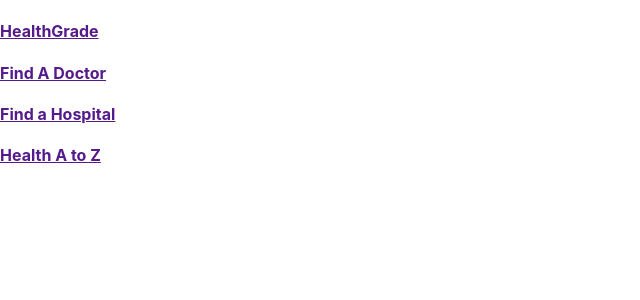
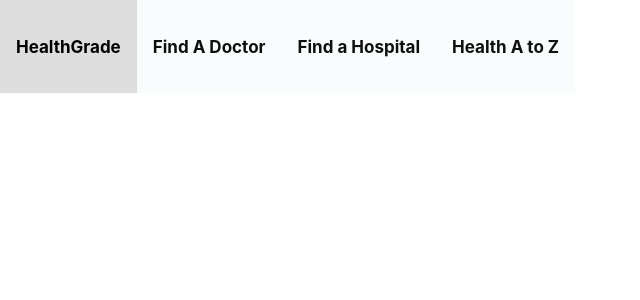
Before and after one commit to AnushaCA07/React-First-App, a React (Create React App) app: page / in a window 1280 px wide. Shown: the top 300 px of the page, without its empty margins (0-640 px from the left). Built offline with nearby package versions, Linux system fonts and the light colour scheme.

Commit message:
Navbar changes

```diff
--- a/src/App.css
+++ b/src/App.css
@@ -28,6 +28,13 @@
   color: #61dafb;
 }
 
+.row {
+  width: 100%;
+  display: flex;
+  flex-direction: row;
+}
+
+
 @keyframes App-logo-spin {
   from {
     transform: rotate(0deg);
--- a/src/App.js
+++ b/src/App.js
@@ -1,4 +1,4 @@
-import logo from './logo.svg';
+//import logo from './logo.svg';
 import './App.css';
 // import CourseList from '../src/CourseList';
 import Navbar from '../src/Navbar';
@@ -18,14 +18,13 @@
   {
     Name: "Health A to Z",
     Url:""
-  }];
+  }
+];
 
 function App() {
   return (
-      <div>
+      <div class="row">
         <Navbar menu = {menu}/>
-
-
       </div>
   );
 }
--- /dev/null
+++ b/src/Navbar.css
@@ -0,0 +1,27 @@
+/* Add a black background color to the top navigation */
+.topnav {
+    background-color: rgb(248, 252, 253);
+    overflow: hidden;
+  }
+
+  /* Style the links inside the navigation bar */
+  .topnav a {
+    float: left;
+    color: #100f0f;
+    text-align: center;
+    padding: 14px 16px;
+    text-decoration: none;
+    font-size: 17px;
+  }
+
+  /* Change the color of links on hover */
+  .topnav a:hover {
+    background-color: #ddd;
+    color: black;
+  }
+
+  /* Add a color to the active/current link */
+  .topnav a.active {
+    background-color: #04AA6D;
+    color: white;
+  }
--- a/src/Navbar.js
+++ b/src/Navbar.js
@@ -1,15 +1,18 @@
 import React from 'react';
+import './Navbar.css';
 
 function Navbar(props) {
-    return props.menu.map(function(menu) {
-      return (
-        <div key={menu.Name}>
+  return props.menu.map(function (menu) {
+    return (
+      <div>
+        <div class="topnav" key={menu.Name}>
           <span>
             <a href={menu.Url}><h4>{menu.Name}</h4></a>
           </span>
         </div>
-      );
-    });
-  }
+      </div>
+    );
+  });
+}
 
-  export default Navbar;
+export default Navbar;
```
